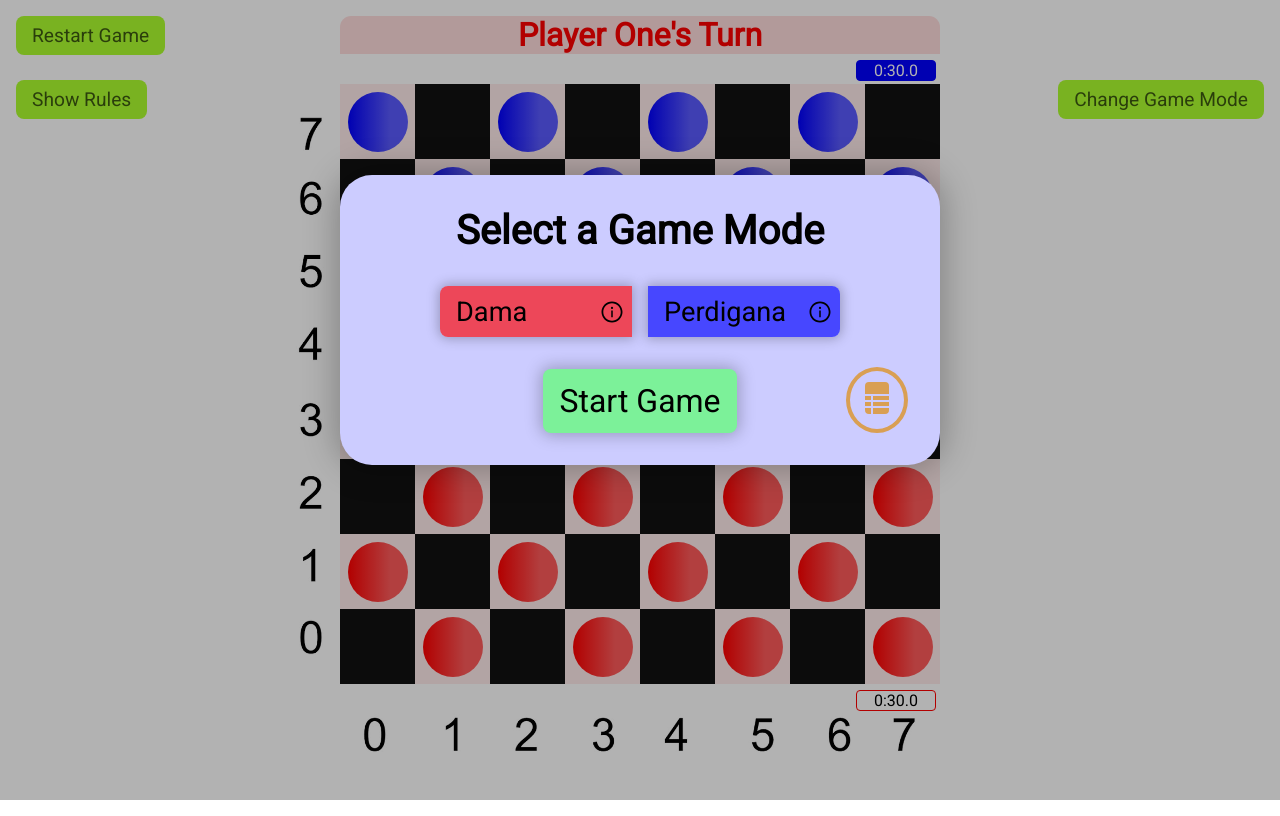
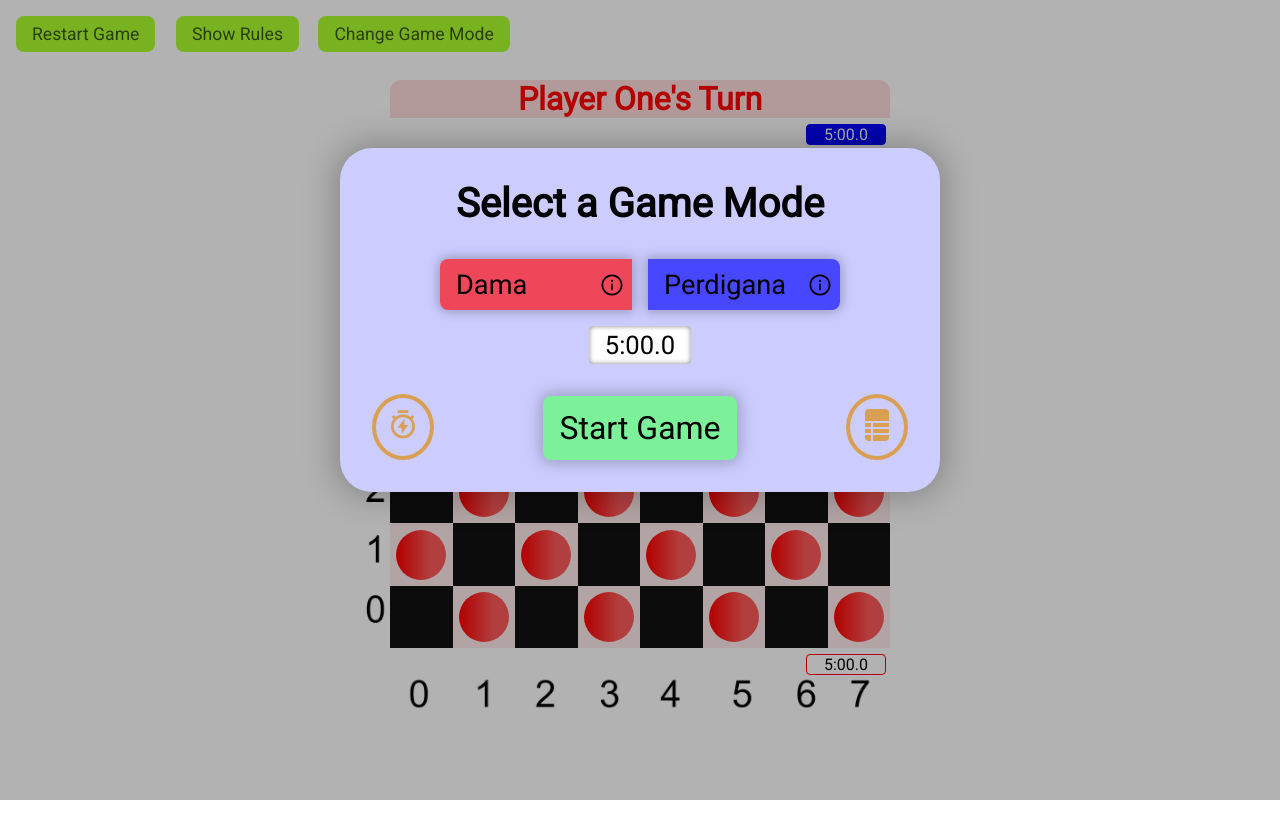
Before and after one commit to nephriteagain/dama, a React (Vite) app: page / in a window 1280 px wide. Built offline with nearby package versions, Linux system fonts and the light colour scheme.

Commit message:
can now switch timer

```diff
--- a/src/components/GameModeModal.tsx
+++ b/src/components/GameModeModal.tsx
@@ -1,18 +1,70 @@
-import { useRef } from 'react'
+import { useRef, useEffect } from 'react'
+
 import {AiOutlineInfoCircle} from 'react-icons/ai'
 import { BsFillFileRuledFill } from 'react-icons/bs'
+import { RiTimerFlashLine } from 'react-icons/ri'
 
 import { useGlobalContext } from "../context/GameContext"
 import '../sass/GameModeModal.scss'
 
 
 const GameModeModal = ({ showRules }) => {
-  const {gameMode, setGameMode} = useGlobalContext()
+
+
+  const {
+    gameMode,
+    setGameMode,
+    timeLimit,
+    setTimeLimit,
+    setTimerOne,
+    setTimerTwo
+  } = useGlobalContext()
+
 
   const damaRef = useRef()
   const perdiganaRef = useRef()
   const gameModeRef = useRef('')
   const alertRef = useRef()
+  const dropdropRef = useRef()
+
+
+
+  function handleSelectChange(event) {
+    event.preventDefault();
+    let selectedValue = event.target.value
+
+    switch (selectedValue) {
+      case '5:00':
+        setTimeLimit(3000);
+        break;
+      case '1:00':
+        setTimeLimit(600);
+        break;
+      case '3:00':
+        setTimeLimit(1800);
+        break;
+      case '10:00':
+        setTimeLimit(6000);
+        break;
+      case 'Unlimited':
+        setTimeLimit(Infinity);
+        break;
+      default:
+        setTimeLimit(3000)
+        break;
+    }
+    dropdropRef.current.style.opacity = '0'
+  }
+
+
+  useEffect(() => {
+    setTimerOne(timeLimit)
+    setTimerTwo(timeLimit)
+
+
+  }, [timeLimit])
+
+
 
   function selectDamaMode() {
     perdiganaRef.current.classList.remove('selected-mode')
@@ -29,6 +81,16 @@ const GameModeModal = ({ showRules }) => {
 
   }
 
+  function formatTime (deciseconds) {
+    if (deciseconds === Infinity) return 'Unlimited'
+    const minutes = Math.floor(deciseconds / 600);
+    const seconds = Math.floor((deciseconds % 600) / 10);
+    const deci = deciseconds % 10;
+    return `${minutes}:${seconds < 10 ? '0' : ''}${seconds}.${deci}`;
+  };
+
+
+
   function startGame() {
     if (gameModeRef.current === 'dama' || gameModeRef.current === 'perdigana') {
       setGameMode(gameModeRef.current)
@@ -39,6 +101,16 @@ const GameModeModal = ({ showRules }) => {
       }, 3000)
     }
   }
+
+  function showTimer() {
+    const dropdown = window.getComputedStyle(dropdropRef.current)
+    const opacity = dropdown.opacity
+    if (opacity === '0') {
+      dropdropRef.current.style.opacity = '1'
+    } else {
+      dropdropRef.current.style.opacity = '0'
+  }
+}
 
 
   return (
@@ -62,11 +134,32 @@ const GameModeModal = ({ showRules }) => {
             <AiOutlineInfoCircle className='more-info-perdigana' />
             </span>
           </button>
+
+          <div className='selected-time'>
+            {formatTime(timeLimit)}
+          </div>
+
+          <select
+            className='time-dropdown'
+            onChange={handleSelectChange}
+            ref={dropdropRef}
+          >
+            <option defaultValue="5:00">5:00</option>
+            <option value="1:00">1:00</option>
+            <option value="3:00">3:00</option>
+            <option value="10:00">10:00</option>
+            <option value="Unlimited">Unlimited</option>
+          </select>
+
+
         </div>
         <span className='rule-icon'
           onClick={showRules}
         >
           <BsFillFileRuledFill />
+        </span>
+        <span className='timer-icon' onClick={showTimer}>
+          <RiTimerFlashLine />
         </span>
         <button className="btn-start-game"
           onClick={startGame}
--- a/src/components/Gameboard.tsx
+++ b/src/components/Gameboard.tsx
@@ -1359,7 +1359,7 @@ if (forceFeed3rd.length) forceFeed = forceFeed3rd
 
 
   return (
-    <>
+    <div className="container">
     <div className="player-turn"
     style={playerTurnStyle}
     >
@@ -1471,7 +1471,7 @@ if (forceFeed3rd.length) forceFeed = forceFeed3rd
       }) }
     </div>
     <Timer timerOne={timerOne} currentTimer={currentTimer}/>
-    </>
+    </div>
   )
 }
 
--- a/src/components/Timer.tsx
+++ b/src/components/Timer.tsx
@@ -17,6 +17,8 @@ function Timer({ timerOne, currentTimer }) {
   const timerRef = useRef()
 
   const formatTime = (deciseconds) => {
+    if (deciseconds === Infinity) return 'Unlimited'
+
     const minutes = Math.floor(deciseconds / 600);
     const seconds = Math.floor((deciseconds % 600) / 10);
     const deci = deciseconds % 10;
--- a/src/components/TimerTwo.tsx
+++ b/src/components/TimerTwo.tsx
@@ -18,6 +18,9 @@ function TimerTwo({ timerTwo, currentTimer }) {
   const timerRef = useRef()
 
   const formatTime = (deciseconds) => {
+    if (deciseconds === Infinity) return 'Unlimited'
+
+
     const minutes = Math.floor(deciseconds / 600);
     const seconds = Math.floor((deciseconds % 600) / 10);
     const deci = deciseconds % 10;
--- a/src/context/GameContext.tsx
+++ b/src/context/GameContext.tsx
@@ -32,7 +32,7 @@ export const GlobalProvider = ({children}: GlobalContextProviderProps) => {
   const [forceCapture, setForceCapture] = useState(false)
   const [ kingJumpDirection, setKingJumpDirection ] = useState(null)
   const [ gameMode, setGameMode ] = useState('')
-  const [ timeLimit, setTimeLimit ] = useState(300)
+  const [ timeLimit, setTimeLimit ] = useState(3000)
   const [timerOne, setTimerOne] = useState(timeLimit);
   const [timerTwo, setTimerTwo] = useState(timeLimit);
   const [isActive, setIsActive] = useState(false);
@@ -2748,7 +2748,9 @@ if (tripleTakeArr.length) tempArrForJumps = tripleTakeArr
       isFirstMove,
       handleReset,
       setTimesUp,
-      timeSup
+      timeSup,
+      timeLimit,
+      setTimeLimit
     }}
     >
       {children}
--- a/src/index.css
+++ b/src/index.css
@@ -13,7 +13,7 @@ html {
 body {
   width: 100vw;
   height: 100vh;
-  overflow-x: hidden;
+  overflow-y: hidden;
 }
 
 @media (max-width: 576px) {
--- a/src/sass/GameModeModal.scss
+++ b/src/sass/GameModeModal.scss
@@ -36,7 +36,7 @@
   cursor: pointer;
   display: block;
   margin-inline: auto;
-  margin-top: 3rem;
+  margin-top: 2rem;
 }
 
 .btn-start-game {
@@ -210,17 +210,87 @@
 .rule-icon:hover {
   scale: 1.2;
   border: 0.25rem solid #fff;
-    ;
 }
+
+.timer-icon {
+  cursor: pointer;
+  position: absolute;
+  bottom: 2rem;
+  left: 2rem;
+  padding: 0.7rem;
+  border: 0.25rem solid rgb(217, 159, 83);;
+  border-radius: 50%;
+  transition: all 0.2s ease-in-out;
+}
+
+.timer-icon > svg {
+  font-size: 2rem;
+  color: rgb(217, 159, 83);
+}
+
+.timer-icon:hover {
+  scale: 1.2;
+  border: 0.25rem solid #fff;
+}
+
+.selected-time {
+  font-size: 1.6rem;
+  margin-inline: auto;
+  margin-block: 1rem;
+  width: fit-content;
+  padding-inline: 1rem;
+  padding-block: 0.25rem;
+  border-radius: 0.25rem;
+  background-color: #fff;
+  box-shadow: inset 0 0 0.3rem rgba(0, 0, 0, 0.5);
+  transition: all 0.2s ease-in-out;
+}
+
+.selected-time:hover {
+  background-color: #000;
+  color: #fff;
+  box-shadow: 0 0 0.5rem 0.3rem rgba(255, 255, 255, 0.7);
+}
+
+.time-dropdown {
+  position: absolute;
+  left: 0.75rem;
+  bottom: -1rem;
+  font-size: 1.2rem;
+  text-align: center;
+  opacity: 0;
+  width: 120px;
+  padding-inline: 0.5rem;
+  padding-block: 0.25rem;
+  border: 1px solid transparent;
+  transition: all 10ms ease-in-out;
+  -webkit-appearance: none;
+  -moz-appearance: none;
+  appearance: none;
+  cursor: pointer;
+}
+
+.time-dropdown > option {
+  text-align: center;
+  font-size: 1.1rem;
+  padding-block: 0.5rem;
+  border: 1px solid blue;
+  transition: all 0.2s ease-in-out;
+  cursor: pointer;
+}
+
+
 
 @include media-sm {
   .game-mode-modal {
     width: 500px;
   }
 
-  .rule-icon > svg {
+  .rule-icon > svg,
+  .timer-icon > svg {
       font-size: 1.3rem;
     }
+
 }
 
 
@@ -252,7 +322,16 @@
     right: 1rem;
   }
 
-  .rule-icon > svg {
+  .timer-icon {
+    left: 1rem;
+  }
+
+  .rule-icon > svg,
+  .timer-icon > svg {
     font-size: 1.5rem;
   }
+
+  .time-dropdown {
+    width: 80px;
+  }
 }
--- a/src/sass/Gameboard.scss
+++ b/src/sass/Gameboard.scss
@@ -1,5 +1,10 @@
 @import './mixins';
 
+.container {
+  width: 100vw;
+  height: 100vh;
+  overflow-y: hidden;
+}
 
 .board {
   position: relative;
@@ -89,7 +94,7 @@
 
 .btn-restart {
   cursor: pointer;
-  font-size: 1.2rem;
+  font-size: 1.1rem;
   background-color: greenyellow;
   border: none;
   padding-inline: 1rem;
@@ -100,7 +105,7 @@
 }
 
 .btn-restart:hover {
-  font-size: 1.4rem;
+  font-size: 1.15rem;
   background-color: aquamarine;
   color: black;
 }
@@ -113,7 +118,7 @@
 
 .btn-mode {
   cursor: pointer;
-  font-size: 1.2rem;
+  font-size: 1.1rem;
   background-color: greenyellow;
   border: none;
   padding-inline: 1rem;
@@ -124,7 +129,7 @@
 }
 
 .btn-mode:hover {
-  font-size: 1.4rem;
+  font-size: 1.15rem;
   background-color: aquamarine;
   color: black;
 }
@@ -137,7 +142,7 @@
 
 .btn-show-rules {
   cursor: pointer;
-  font-size: 1.2rem;
+  font-size: 1.1rem;
   background-color: greenyellow;
   border: none;
   padding-inline: 1rem;
@@ -148,7 +153,7 @@
 }
 
 .btn-show-rules:hover {
-  font-size: 1.4rem;
+  font-size: 1.15rem;
   background-color: aquamarine;
   color: black;
 }
@@ -157,7 +162,7 @@
   position: absolute;
   top: 1rem;
   right: 1rem;
-  font-size: 1.2rem;
+  font-size: 1.1rem;
   padding-inline: 1rem;
   padding-block: 0.5rem;
   background-color: rgb(64, 255, 47);
@@ -199,8 +204,18 @@
     }
 
     .player-turn {
-      margin-top: 9rem;
+      margin-top: 5rem;
       width: 500px;
+    }
+
+    .show-rules {
+      top: 1rem;
+      left: 11rem;
+    }
+
+    .change-mode {
+      top: 1rem;
+      left: 19.9rem;
     }
 }
 
@@ -234,7 +249,7 @@
   }
 
   .player-turn {
-    margin-top: 10rem;
+    margin-top: 7rem;
     width: 400px;
   }
 
@@ -245,6 +260,19 @@
     font-size: 1.1rem;
   }
 
+  .current-game-mode {
+    width: 150px;
+    text-align: center;
+  }
+
+  .show-rules {
+    left: 10.4rem;
+  }
+
+  .change-mode {
+    left: 1rem;
+    top: 4rem
+  }
 }
 
 
@@ -283,4 +311,9 @@
     transform: translateX(3%);
   }
 
+  .show-rules {
+    top: 7rem;
+    left: 1rem;
   }
+
+}
--- a/src/sass/Timer.scss
+++ b/src/sass/Timer.scss
@@ -1,6 +1,7 @@
 @import './mixins';
 
-.timer-one, .timer-two {
+.timer-one,
+.timer-two {
   display: flex;
   flex-direction: column;
   align-items: end;
@@ -13,7 +14,8 @@
   margin-block: 0.2rem;
 }
 
-.timer-counter-one, .timer-counter-two {
+.timer-counter-one,
+.timer-counter-two {
   text-align: center;
   width: 5rem;
   border-radius: 0.25rem;
--- a/src/sass/_mixins.scss
+++ b/src/sass/_mixins.scss
@@ -16,13 +16,13 @@
 
 //  i change this resolution a bit
 @mixin media-md {
-  @media screen and (max-width: 1200px) {
+  @media screen and (max-width: 1300px) {
     @content;
   }
 }
 
 @mixin media-lg {
-  @media screen and (min-width: 1025px) {
+  @media screen and (min-width: 1201px) {
     @content;
   }
 }
```
Lines whose indentation alone changed are shown as unchanged.
